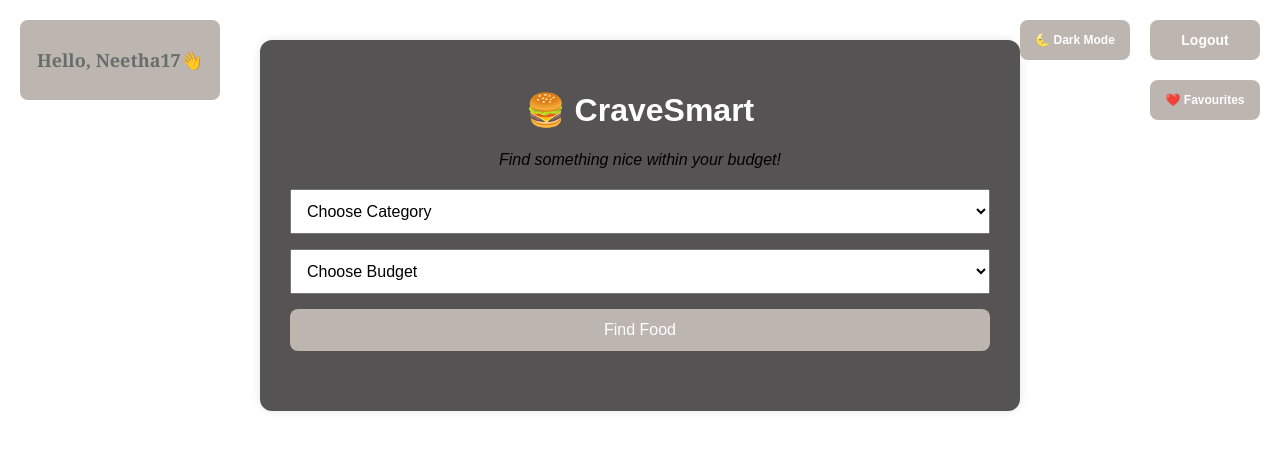
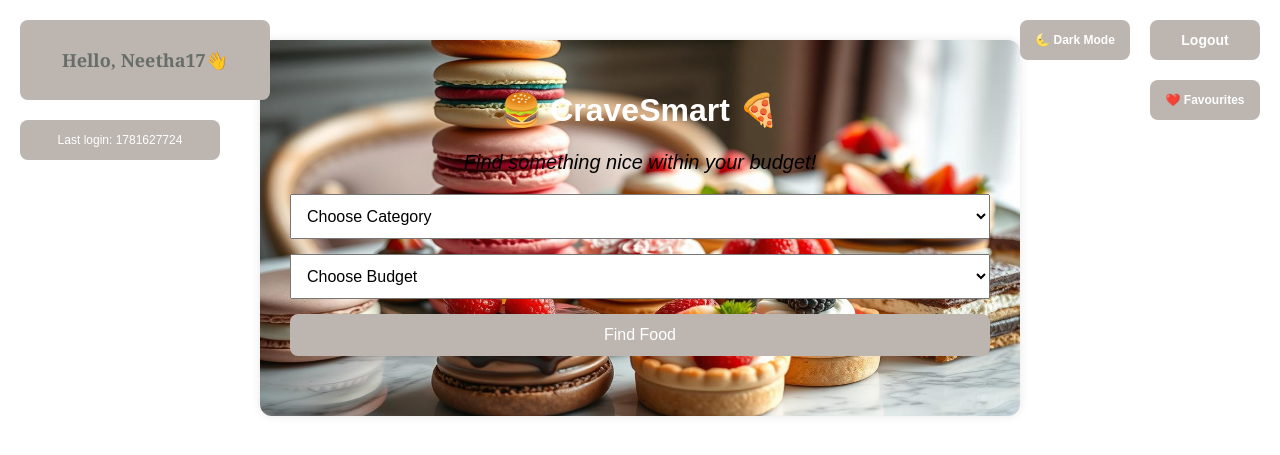
Before and after one commit to navneetha17/Mini-IT-G053-, a Flask app: page /home in a window 1280 px wide. Shown: the top 455 px of the page. Run offline with Flask 3, Linux system fonts and the light colour scheme; a user stored in the database is signed in.

Commit message:
last login feature

```diff
--- a/static/main_page.css
+++ b/static/main_page.css
@@ -14,9 +14,18 @@ body.dark-mode{
  padding: 40px;
 }
 
+#last_login {
+  width: 200px;
+  height: 40px;
+  font-size: 12px;
+  position: absolute;
+  left: 20px;
+  top: 120px;
+}
+
 #welcome-btn {
   height: 80px;
-  width: 200px;
+  width: 250px;
   font-size: 12px;
   margin-bottom: 20px;
   color: rgb(103, 110, 105);
@@ -27,9 +36,11 @@ body.dark-mode{
 }
 
 .container {
+    background-image: url("/static/Images/bg.jpg");
+    background-size: 800px 400px;
+    background-repeat: no-repeat;
     max-width: 700px;
     margin: auto;
-    background: rgb(85, 83, 83);
     padding: 30px;
     border-radius: 12px;
     box-shadow: 0px 0px 10px rgba(0,0,0,0.1);
@@ -37,6 +48,10 @@ body.dark-mode{
 
 h1 {
     text-align: center;
+}
+
+p {
+    font-size: 20px;
 }
 
 .subtitle {
--- a/templates/favourites.html
+++ b/templates/favourites.html
@@ -10,10 +10,8 @@
             background-color: rgba(58, 4, 25, 0.333);
             background-repeat: no-repeat;
             background-size: 1370px 1100px;
-
             margin: 0;
             font-family: Arial, sans-serif;
-
             text-align: center;
         }
 
--- a/templates/main_page.html
+++ b/templates/main_page.html
@@ -6,7 +6,7 @@
     <script defer src="{{ url_for('static', filename='script.js') }}"></script>
 
     <button id="welcome-btn"><b><h2>Hello, {{username}}👋</h2> </b></button>
-
+    <button id="last_login">Last login: {{last_login}}</button>
     <title>Crave Smart</title>
 
     <link rel="stylesheet" href="{{ url_for('static', filename='main_page.css') }}">
@@ -18,7 +18,7 @@
 
     <div class="container">
 
-        <h1>🍔 CraveSmart</h1>
+        <h1>🍔 CraveSmart 🍕</h1>
         <p class="subtitle"><i>Find something nice within your budget!</i></p>
 
         <form action="/recommend" method="POST">
--- a/web.py
+++ b/web.py
@@ -1,13 +1,12 @@
 from flask import Flask, render_template, request, redirect, session, url_for
 from flask_bcrypt import Bcrypt
 from flask_sqlalchemy import SQLAlchemy
-from datetime import timedelta
+from datetime import timedelta, datetime
 import json
 
 app = Flask(__name__)
 
 app.secret_key = "your_secret_key"
-
 app.permanent_session_lifetime = timedelta(days=5)
 
 app.config['SQLALCHEMY_DATABASE_URI'] = 'sqlite:///database.db'
@@ -17,10 +16,16 @@ db = SQLAlchemy(app)
 bcrypt = Bcrypt(app)
 
 
+# =========================
+# USER TABLE (UPDATED)
+# =========================
 class User(db.Model):
     id = db.Column(db.Integer, primary_key=True)
     username = db.Column(db.String(100), unique=True, nullable=False)
     password = db.Column(db.String(200), nullable=False)
+
+    # NEW COLUMN (IMPORTANT)
+    last_login = db.Column(db.DateTime)
 
 
 class Favourite(db.Model):
@@ -29,26 +34,46 @@ class Favourite(db.Model):
     restaurant_name = db.Column(db.String(200), nullable=False)
 
 
+# =========================
 # HOME ROUTE
+# =========================
 @app.route('/')
 def home():
     return redirect(url_for('login'))
 
 
-# LOGIN ROUTE
+# =========================
+# LOGIN ROUTE (UPDATED)
+# =========================
 @app.route('/login', methods=['GET', 'POST'])
 def login():
 
     if request.method == 'POST':
+
         username = request.form.get('username')
         password = request.form.get('password')
 
         user = User.query.filter_by(username=username).first()
 
         if user and bcrypt.check_password_hash(user.password, password):
+
+            # GET previous login BEFORE updating
+            previous_login = user.last_login
+
             session.permanent = True
             session['user_id'] = user.id
             session['username'] = user.username
+
+            # SHOW previous login
+            if previous_login:
+               session['last_login'] = previous_login.strftime('%d/%m/%Y %I:%M %p')
+            else:
+               session['last_login'] = "First login"
+
+            # UPDATE current login time
+            user.last_login = datetime.now()
+            db.session.commit()
+
             return redirect(url_for('home_page'))
 
         return "Wrong Username or Password"
@@ -56,17 +81,25 @@ def login():
     return render_template('login.html')
 
 
+# =========================
 # REGISTER ROUTE
+# =========================
 @app.route('/register', methods=['GET', 'POST'])
 def register():
 
     if request.method == 'POST':
+
         username = request.form.get('username')
         password = request.form.get('password')
         confirm_password = request.form.get('confirm_password')
 
         if password != confirm_password:
             return "Passwords do not match"
+
+        existing_user = User.query.filter_by(username=username).first()
+
+        if existing_user:
+            return "Username already exists"
 
         hashed_password = bcrypt.generate_password_hash(password).decode('utf-8')
 
@@ -80,7 +113,25 @@ def register():
     return render_template('register.html')
 
 
-# RESTAURANT PAGE ROUTE
+# =========================
+# HOME PAGE
+# =========================
+@app.route('/home')
+def home_page():
+
+    if 'user_id' not in session:
+        return redirect(url_for('login'))
+
+    return render_template(
+        'main_page.html',
+        username=session.get('username'),
+        last_login=session.get('last_login')
+    )
+
+
+# =========================
+# RESTAURANT PAGE
+# =========================
 @app.route('/restaurant/<path:restaurant_name>')
 def restaurant(restaurant_name):
 
@@ -100,10 +151,7 @@ def restaurant(restaurant_name):
     if not restaurant_data:
         return "Restaurant not found"
 
-    fav_list = Favourite.query.filter_by(
-        user_id=session['user_id']
-    ).all()
-
+    fav_list = Favourite.query.filter_by(user_id=session['user_id']).all()
     fav_names = [f.restaurant_name for f in fav_list]
 
     return render_template(
@@ -113,7 +161,9 @@ def restaurant(restaurant_name):
     )
 
 
-# ADD FAVOURITE ROUTE
+# =========================
+# ADD FAVOURITE
+# =========================
 @app.route('/favourite', methods=['POST'])
 def favourite():
 
@@ -133,7 +183,9 @@ def favourite():
     return redirect(request.referrer or url_for('favourites'))
 
 
-# DELETE FAVOURITE ROUTE
+# =========================
+# DELETE FAVOURITE
+# =========================
 @app.route('/delete_favourite/<restaurant_name>')
 def delete_favourite(restaurant_name):
 
@@ -152,7 +204,9 @@ def delete_favourite(restaurant_name):
     return redirect(request.referrer or url_for('favourites'))
 
 
-# VIEW FAVOURITES ROUTE
+# =========================
+# VIEW FAVOURITES
+# =========================
 @app.route('/favourites')
 def favourites():
 
@@ -163,16 +217,15 @@ def favourites():
         user_id=session['user_id']
     ).all()
 
-    return render_template('favourites.html', favourites=favourites)
+    return render_template(
+        'favourites.html',
+        favourites=favourites
+    )
 
 
-# HOME PAGE ROUTE
-@app.route('/home')
-def home_page():
-    return render_template('main_page.html',username=session.get('username'))
-
-
+# =========================
 # RECOMMEND ROUTE
+# =========================
 @app.route('/recommend', methods=['GET', 'POST'])
 def recommend():
 
@@ -188,6 +241,7 @@ def recommend():
     results = []
 
     for item in data:
+
         if item['category'] != category:
             continue
 
@@ -205,6 +259,9 @@ def recommend():
     return render_template('results.html', results=results)
 
 
+# =========================
+# INIT DB
+# =========================
 with app.app_context():
     db.create_all()
 
```
Also changed, not shown: update_db.py (added, +11 -0 lines), instance/database.db, static/Images/bg.jpg (added).
